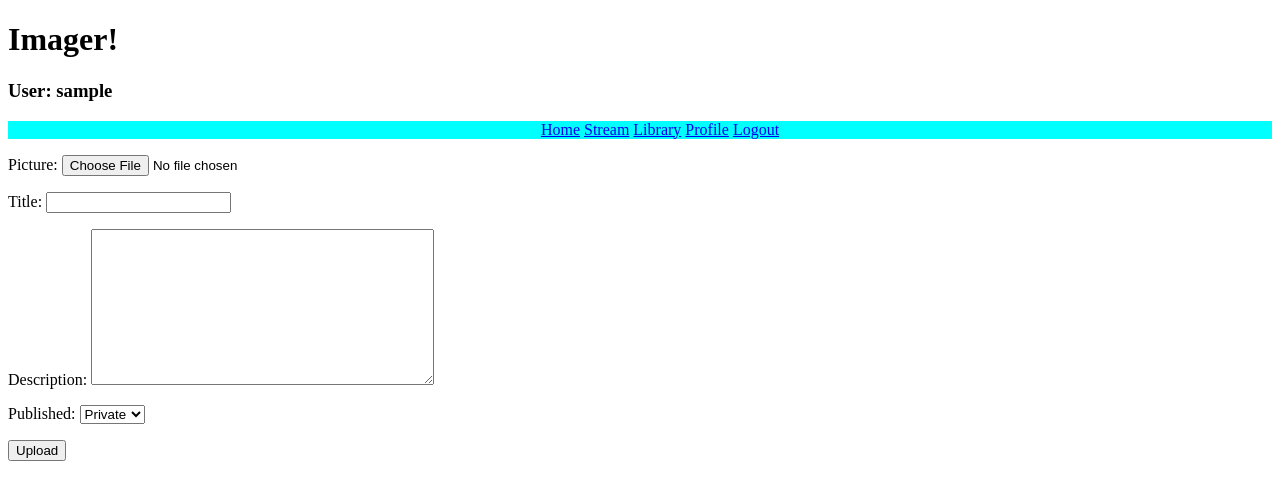
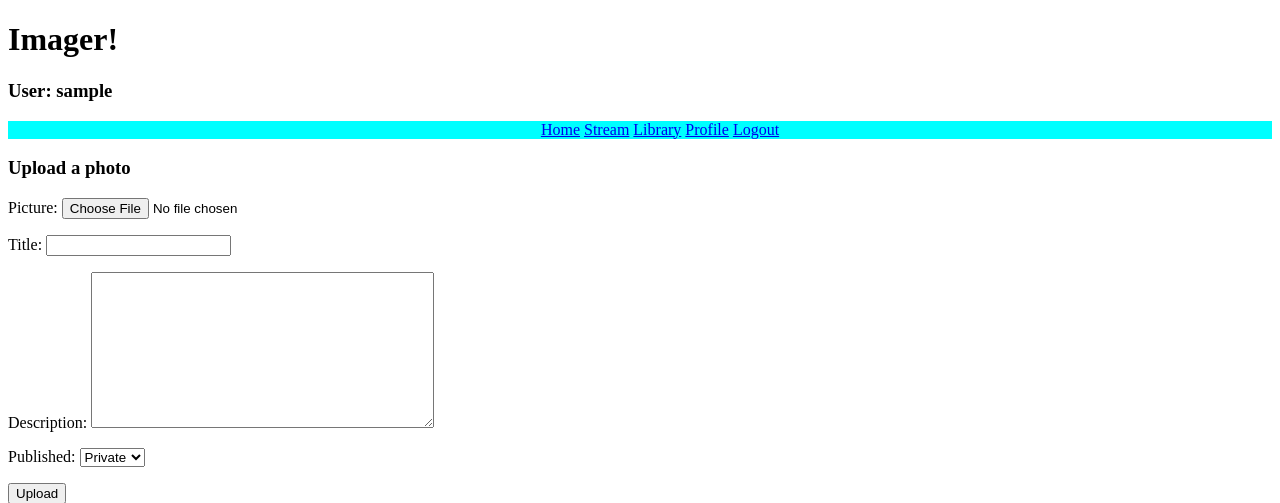
Before and after one commit to henry808/django-imager, a Django app: page /images/upload_photo/ in a window 1280 px wide. Shown: the top 503 px of the page. Run offline with Django 3.2, Linux system fonts and the light colour scheme; the visitor is signed in with stand-in values (Sample User, id 1); parts of the project's set-up code (start-up, migrations or seed data) failed here and were passed over; some libraries are stand-ins or nearby versions.

Commit message:
added title to upload_photo page

```diff
--- a/imager/imager_images/templates/upload_photo.html
+++ b/imager/imager_images/templates/upload_photo.html
@@ -1,6 +1,7 @@
 {% extends "base.html" %}
 {% if user.is_authenticated %}
     {% block body %}
+        <h3>Upload a photo</h3>
         <form action="" enctype="multipart/form-data" method="post">
             {% csrf_token %}
             {{ form.as_p }}
```
